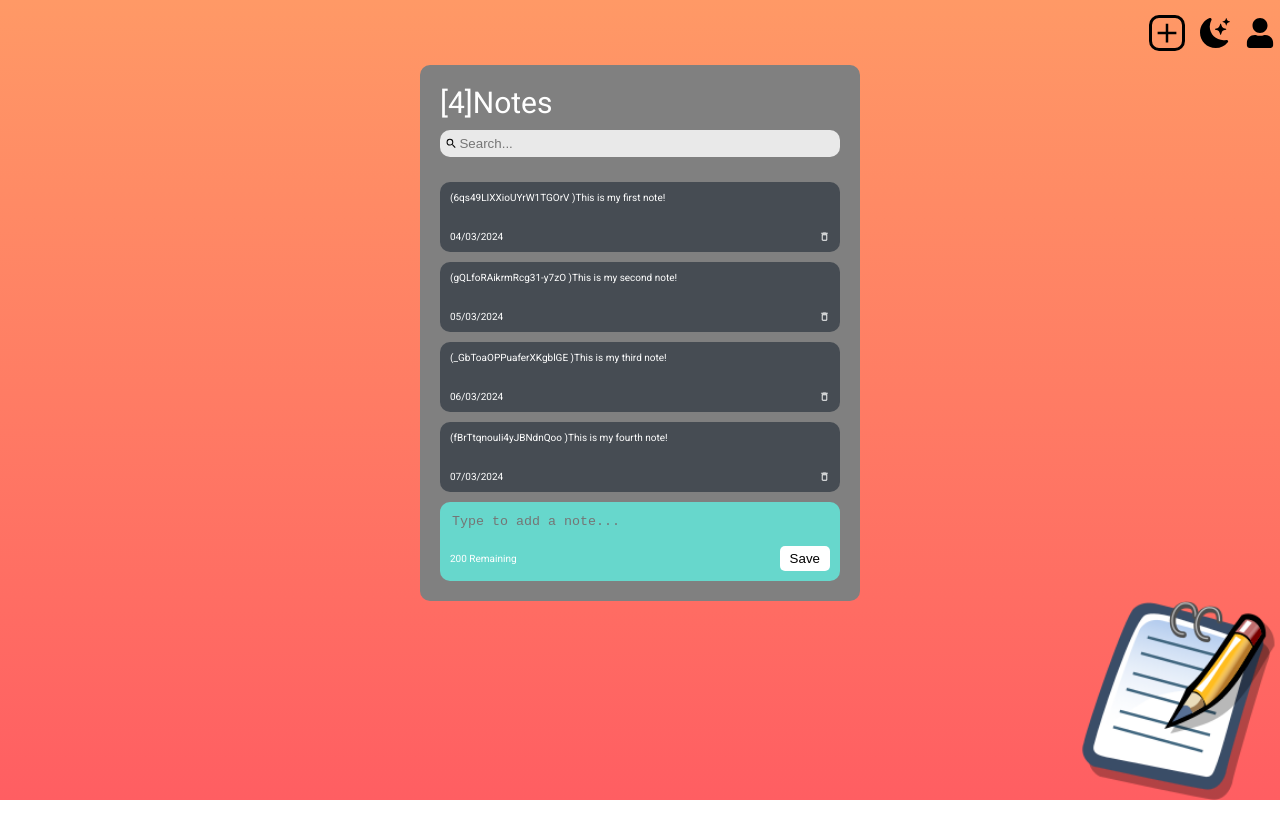
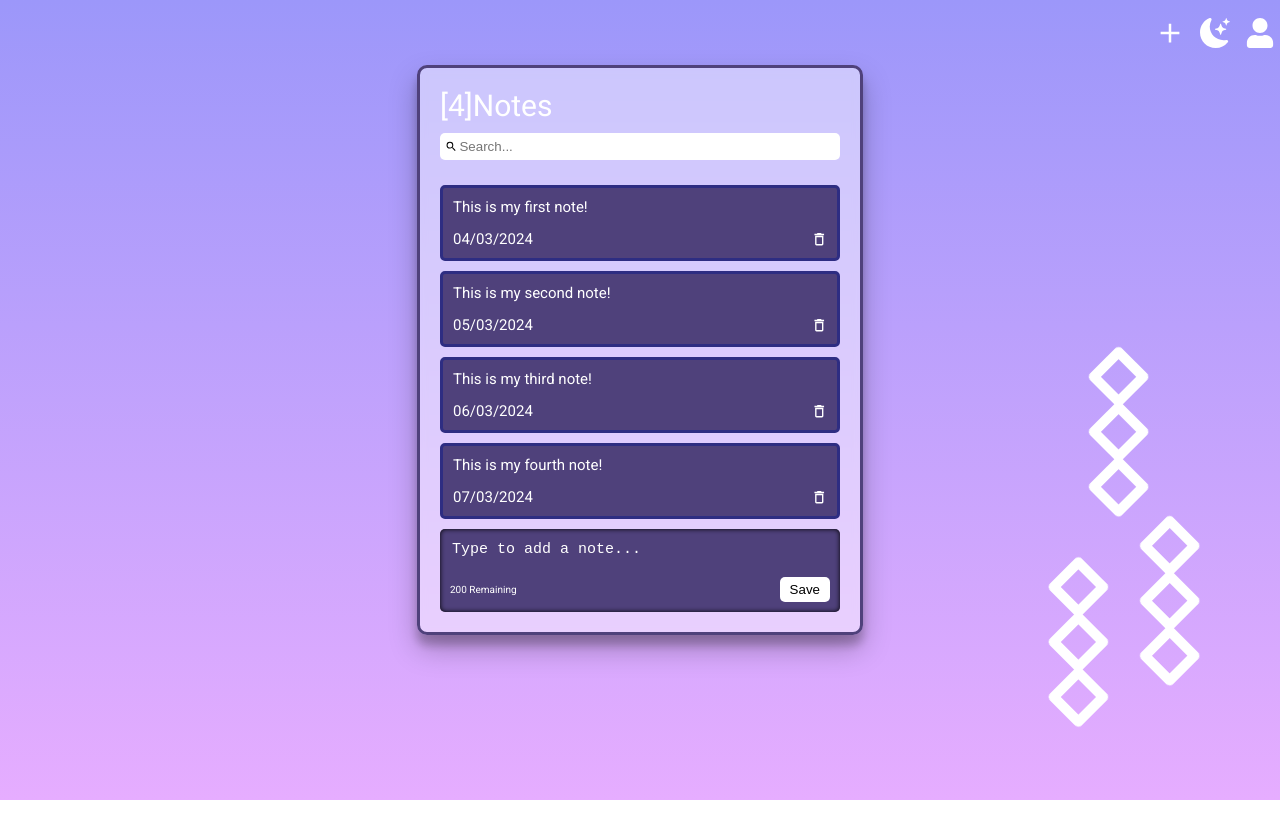
Before and after one commit to DavidVida1/React-Notes-App, a React (Vite) app in the folder React-Notes-App/: page / in a window 1280 px wide. Built offline with nearby package versions, Linux system fonts and the light colour scheme.

Commit message:
dark mode toggle done

```diff
--- a/React-Notes-App/src/App.jsx
+++ b/React-Notes-App/src/App.jsx
@@ -6,11 +6,10 @@ import Header from "./Header";
 import "./style.css";
 
 import styled from "styled-components";
-import Notes from "./components/NotesClass";
-import watermark from "./assets/Notepad_icon.svg.png";
 
 const App = () => {
   const [searchText, setSearchText] = useState("");
+  const [darkMode, setDarkMode] = useState(false);
   const [notes, setNotes] = useState([
     {
       id: nanoid(),
@@ -34,6 +33,7 @@ const App = () => {
     },
   ]);
 
+  /***************Adds Note*************/
   const addNote = (text) => {
     const date = new Date();
     const newNote = {
@@ -47,6 +47,7 @@ const App = () => {
     console.log(newNote.text);
   };
 
+  /***************Deletes Note*************/
   const deleteNote = (id) => {
     /*filter returns an array*/
 
@@ -57,16 +58,29 @@ const App = () => {
   };
 
   return (
-    <AppContainer>
-      <Header />
+    <AppContainer className={`${darkMode && "darkMode"}`}>
+      <Header handleToggleDarkMode={setDarkMode} />
       <GlobalStyles />
       <NotesList
         className="wrapper"
-        notes={notes}
+        notes={notes.filter((note) =>
+          note.text.toLowerCase().includes(searchText)
+        )}
         handleSearchNote={setSearchText}
         handleAddNote={addNote}
         handleDeleteNote={deleteNote}
       />
+      <aside className="diamonds">
+        <div id="diamond1"></div>
+        <div id="diamond1"></div>
+        <div id="diamond1"></div>
+        <div id="diamond2"></div>
+        <div id="diamond2"></div>
+        <div id="diamond2"></div>
+        <div id="diamond3"></div>
+        <div id="diamond3"></div>
+        <div id="diamond3"></div>
+      </aside>
     </AppContainer>
   );
 };
@@ -76,9 +90,76 @@ export default App;
 const AppContainer = styled.section`
   height: 100vh;
   width: 100%;
+  background: linear-gradient(to bottom, #9c97fa, #e6adff);
 
-  background-image: url(${watermark});
-  background-repeat: no-repeat;
-  background-size: 200px 200px;
-  background-position: bottom right;
+  &.darkMode {
+    background: linear-gradient(
+      180deg,
+      rgba(2, 0, 36, 1) 0%,
+      rgba(2, 0, 36, 1) 66%,
+      rgba(230, 173, 255, 1) 100%
+    );
+  }
+
+  .diamonds {
+    position: absolute;
+    display: flex;
+    flex-direction: column;
+    gap: 10px;
+    bottom: -40px;
+    right: 40px;
+    animation: float 10s ease-in-out infinite;
+    z-index: -0;
+
+    #diamond1 {
+      width: 25px;
+      height: 25px;
+      border: 10px solid var(--color-white);
+      background-color: transparent;
+      border-radius: 5px;
+      rotate: 45deg;
+      position: relative;
+      bottom: -20px;
+      right: 100px;
+      animation: float 5s ease-in-out infinite;
+    }
+
+    #diamond2 {
+      width: 25px;
+      height: 25px;
+      border: 10px solid var(--color-white);
+      background-color: transparent;
+      border-radius: 5px;
+      rotate: 45deg;
+      position: relative;
+      bottom: -35px;
+      right: 60px;
+      animation: float 4s ease-in-out infinite;
+    }
+    #diamond3 {
+      width: 25px;
+      height: 25px;
+      border: 10px solid var(--color-white);
+      background-color: transparent;
+      border-radius: 5px;
+      rotate: 45deg;
+      position: relative;
+      bottom: 100px;
+      right: 140px;
+      animation: float 6s ease-in-out infinite;
+    }
+    @keyframes float {
+      0% {
+        transform: translatey(0px);
+      }
+
+      50% {
+        transform: translatey(-20px);
+      }
+
+      100% {
+        transform: translatey(0px);
+      }
+    }
+  }
 `;
--- a/React-Notes-App/src/GlobalStyles.js
+++ b/React-Notes-App/src/GlobalStyles.js
@@ -97,9 +97,16 @@ video {
 
 :root {
   --color-grey: rgba(60, 68, 76, 0.85);
+  --color-grey2: rgba(125, 125, 125, 0.5);
   --color-white: rgba(255, 255, 255, 1);
+  --color-white2: rgba(255, 255, 255, 0.45);
   --color-black: rgba(0, 0, 0, 1);
-  --b-radius1: 10px;
+  --color-purple: #4f417b;
+  --border: #2e2d82;
+  --box-shadow: rgba(0, 0, 0, 0.25) 0px 14px 28px,
+    rgba(0, 0, 0, 0.22) 0px 10px 10px;
+  --b-radius1: 5px;
+  --b-radius2:10px;
       font-size:62.5%;
 
     }
@@ -130,7 +137,6 @@ html {
 }
 
 body{
-  background: linear-gradient(to bottom, #ff9966, #ff5e62);
 }
 
 input {
--- a/React-Notes-App/src/Header.jsx
+++ b/React-Notes-App/src/Header.jsx
@@ -5,12 +5,17 @@ import { IoMdAdd } from "react-icons/io";
 import { BsMoonStarsFill } from "react-icons/bs";
 import { BsMoonStars } from "react-icons/bs";
 
-const Header = () => {
+const Header = ({ handleToggleDarkMode }) => {
   return (
     <HeaderWrapper>
       <IoMdAdd className="addListButton" />
 
-      <BsMoonStarsFill className="darkMode" />
+      <BsMoonStarsFill
+        className="darkModeToggle"
+        onClick={() =>
+          handleToggleDarkMode((previousDarkMode) => !previousDarkMode)
+        }
+      />
 
       <FaUser className="loginButton" />
     </HeaderWrapper>
@@ -25,30 +30,27 @@ const HeaderWrapper = styled.header`
   align-items: center;
   width: 100%;
   height: 65px;
-  color: var(--color-black);
+  color: var(--color-white);
   font-size: 3rem;
   gap: 10px;
   cursor: pointer;
+
+  & :hover {
+    scale: 1.1;
+    transition-timing-function: linear;
+    transition-duration: 1s;
+  }
 
   & svg {
     margin-right: 5px;
   }
 
-  & .addListButton {
-    border: 3px solid black;
-    border-radius: 10px;
-
-    &:hover {
-      background-color: var(--color-black);
-      color: var(--color-white);
-    }
+  & .addListButton:hover {
   }
 
-  & .darkMode:hover {
-    color: var(--color-white);
+  & .darkModeToggle:hover {
   }
 
-  .loginButton:hover {
-    color: var(--color-white);
+  & .loginButton:hover {
   }
 `;
--- a/React-Notes-App/src/components/AddNote.jsx
+++ b/React-Notes-App/src/components/AddNote.jsx
@@ -43,28 +43,36 @@ const AddNote = ({ handleAddNote }) => {
 export default AddNote;
 
 const AddNoteContainer = styled.section`
+  box-shadow: inset 0 0 5px black;
+
   &.note.new {
-    background-color: #67d7cc;
+    background-color: var(--color-purple);
   }
 
   & textarea {
     border: none;
     resize: none;
-    background-color: #67d7cc;
+    color: var(--color-white);
+    background-color: var(--color-purple);
+    font-size: 1.5rem;
 
     &:focus {
       outline: none;
+    }
+
+    &::placeholder {
+      color: var(--color-white);
     }
   }
 
   & .saveBtn {
     background-color: var(--color-white);
     border: none;
-    border-radius: 5px;
+    border-radius: var(--b-radius1);
     padding: 5px 10px;
 
     &:hover {
-      background-color: green;
+      background-color: var(--color-white);
       cursor: pointer;
     }
   }
--- a/React-Notes-App/src/components/Note.jsx
+++ b/React-Notes-App/src/components/Note.jsx
@@ -7,9 +7,7 @@ import NotesList from "./NotesList";
 const Note = ({ id, text, date, handleDeleteNote }) => {
   return (
     <NoteContainer className="note">
-      <p>
-        ({id} ){text}
-      </p>
+      <p>{text}</p>
       <div className="noteFooter">
         <small>{date}</small>
         <MdDeleteOutline className="deleteIconOutline" size="1.1em" />
@@ -25,6 +23,9 @@ const Note = ({ id, text, date, handleDeleteNote }) => {
 export default Note;
 
 const NoteContainer = styled.section`
+  border: 3px solid var(--border);
+  font-size: 1.5rem;
+
   & .noteFooter {
     & .deleteIconOutline:hover {
       display: none;
--- a/React-Notes-App/src/components/NotesList.jsx
+++ b/React-Notes-App/src/components/NotesList.jsx
@@ -19,8 +19,8 @@ const NotesList = ({
           /*id={note.id} text={note.text} date={note.date}*/ {...note}
           handleDeleteNote={handleDeleteNote}
         />
-      ))}
-      <AddNote handleAddNote={handleAddNote} />
+      ))}{" "}
+      <AddNote className="addNote" handleAddNote={handleAddNote} />
     </NotesListContainer>
   );
 };
@@ -29,13 +29,17 @@ export default NotesList;
 
 const NotesListContainer = styled.section`
   display: grid;
+  grid-template-columns: repeat(auto-fit, minmax(250px, 1fr));
   grid-gap: 1rem;
-  background-color: grey;
-  padding: 20px;
-  border-radius: 10px;
-  grid-template-columns: repeat(auto-fit, minmax(250px, 1fr));
+  background: var(--color-white2);
+  backdrop-filter: blur(5px);
+  -webkit-backdrop-filter: blur(5px);
+  box-shadow: var(--box-shadow);
+  border-radius: var(--b-radius2);
   margin: auto;
   width: 400px;
+  border: 3px solid var(--color-purple);
+  padding: 20px;
 
   & .title {
     color: var(--color-white);
@@ -49,7 +53,7 @@ const NotesListContainer = styled.section`
 
   & .note {
     flex-direction: column;
-    background-color: var(--color-grey);
+    background-color: var(--color-purple);
     border-radius: var(--b-radius1);
     padding: 1rem;
     color: var(--color-white);
--- a/React-Notes-App/src/components/SearchBar.jsx
+++ b/React-Notes-App/src/components/SearchBar.jsx
@@ -19,15 +19,15 @@ const SearchBarContainer = styled.section`
   &.search {
     display: flex;
     align-items: center;
-    background-color: rgb(233, 233, 233);
-    border-radius: 10px;
+    background-color: var(--color-white);
+    border-radius: var(--b-radius1);
     padding: 5px;
     margin-bottom: 1.5em;
   }
 
   &.search input {
     border: none;
-    background-color: rgb(233, 233, 233);
+    background-color: var(--color-white);
     width: 100%;
   }
 
```
Also changed, not shown: React-Notes-App/src/assets/Notepad_icon.svg.png (deleted).
